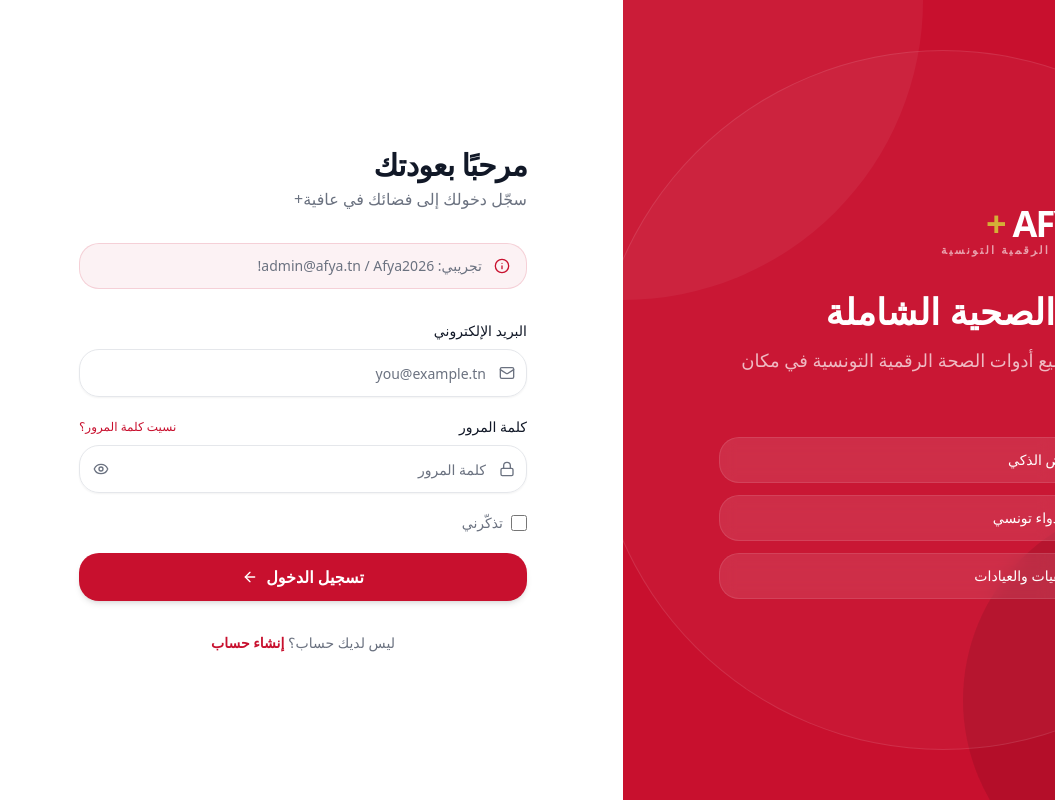
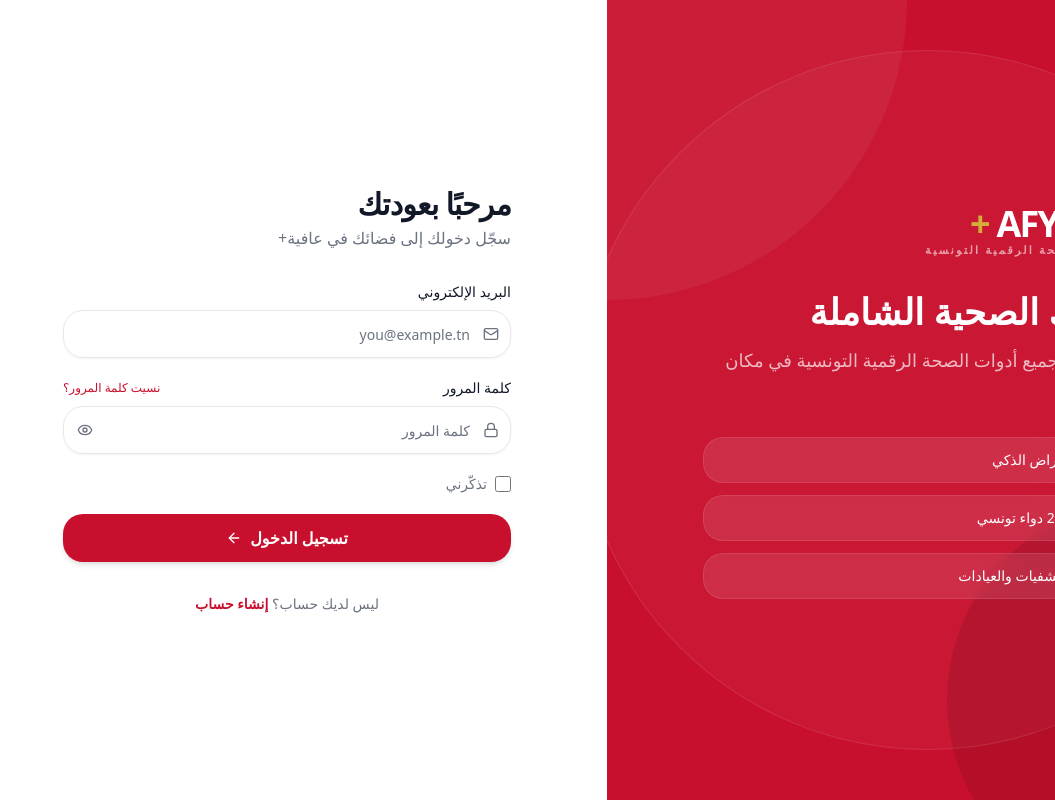
Before and after one commit to yomnaa06/Afya, a Next.js app: page /ar/login in a window 1280 px wide. Shown: the whole page, without its empty margins (225-1280 px from the left). Built offline with nearby package versions, Linux system fonts and the light colour scheme.

Commit message:
chore: remove demo hint box from login page

```diff
--- a/src/components/auth/login-form.tsx
+++ b/src/components/auth/login-form.tsx
@@ -137,11 +137,7 @@
             <p className="text-muted-foreground text-base">{t("login_subtitle")}</p>
           </div>
 
-          {/* Demo hint */}
-          <div className="flex items-start gap-3 rounded-xl bg-primary/5 border border-primary/15 px-4 py-3 text-sm text-muted-foreground">
-            <Info className="w-4 h-4 mt-0.5 text-primary shrink-0" />
-            <span>{t("demo_hint")}</span>
-          </div>
+
 
           {/* Form */}
           <form onSubmit={handleSubmit} className="flex flex-col gap-5">
```
